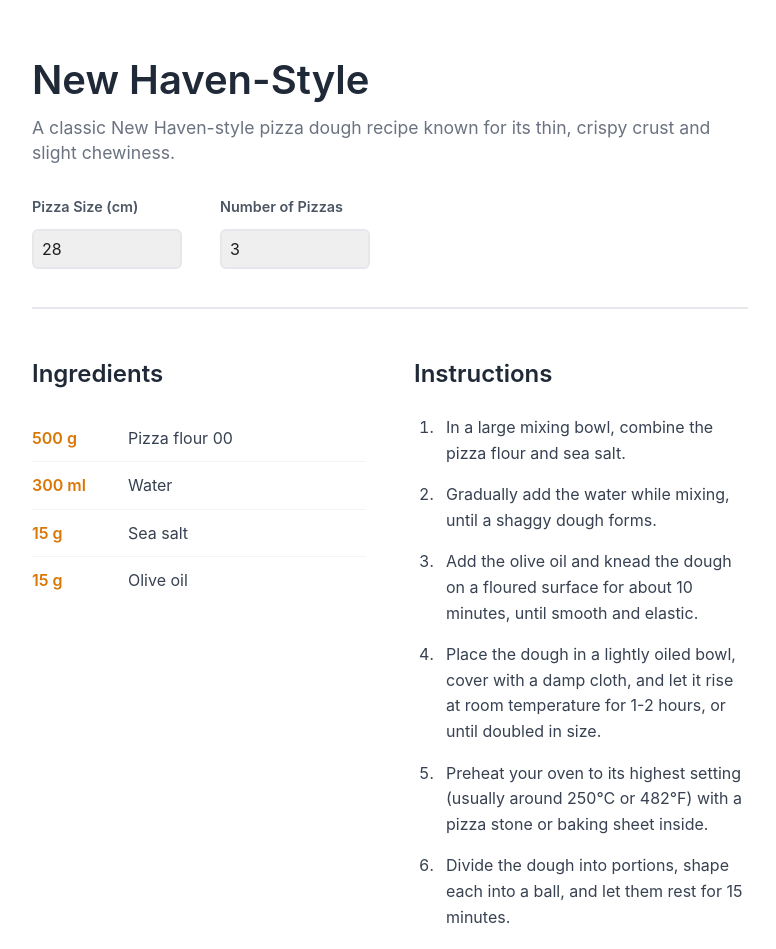
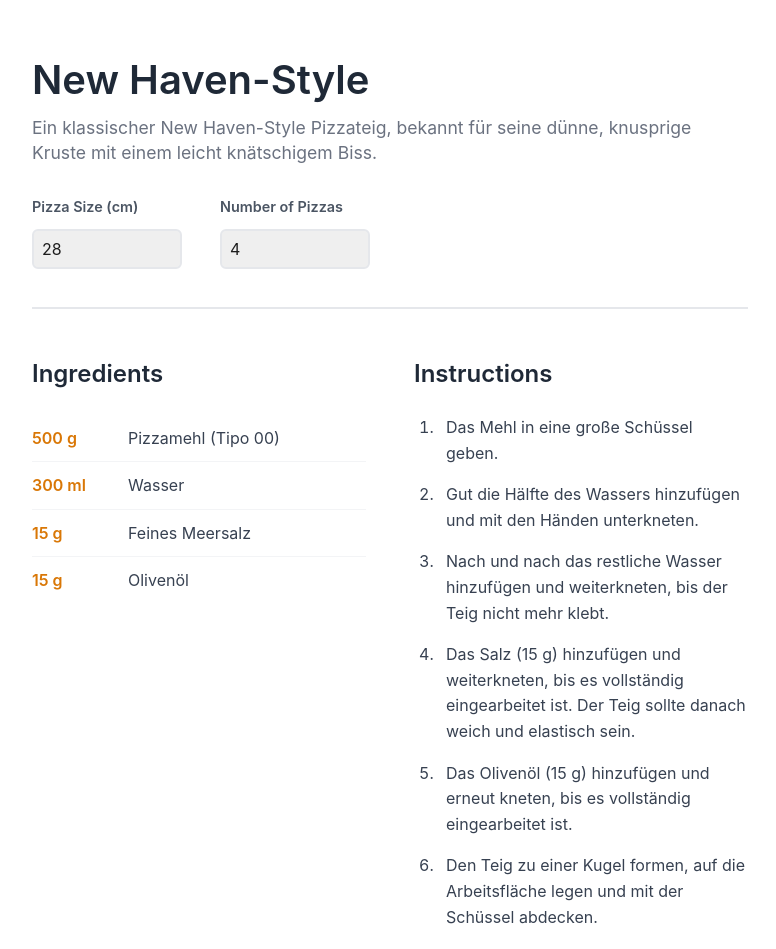
Before and after one commit to SoulKa/teigrechner, a Vue app: page / in a window 1280 px wide. Shown: the top 949 px of the page, without its empty margins (250-1026 px from the left). Built offline with nearby package versions, Linux system fonts and the light colour scheme.

Commit message:
german instructions

```diff
--- a/src/components/RecipeDisplay.vue
+++ b/src/components/RecipeDisplay.vue
@@ -6,8 +6,8 @@ const props = defineProps<{
   recipe: Recipe
 }>()
 
-const pizzaSize = ref(props.recipe.basePizzaSize)
-const pizzaCount = ref(props.recipe.basePizzaCount)
+const pizzaSize = ref(props.recipe.diameter)
+const pizzaCount = ref(props.recipe.portions)
 
 const scaledRecipe = computed(() =>
   RecipeScaler.scale(props.recipe, pizzaSize.value, pizzaCount.value),
@@ -69,7 +69,7 @@ const scaledRecipe = computed(() =>
         <h2>Instructions</h2>
         <ol class="instructions-list">
           <li
-            v-for="(instruction, index) in recipe.instructions"
+            v-for="(instruction, index) in scaledRecipe.instructionTexts"
             :key="index"
             class="instruction-item"
           >
--- a/src/data/recipes.ts
+++ b/src/data/recipes.ts
@@ -27,10 +27,10 @@ export class Ingredient {
     public readonly density: number = 0,
   ) {}
 
-  static readonly PIZZA_FLOUR_00 = new Ingredient('Pizza flour 00', 0.53)
-  static readonly WATER = new Ingredient('Water', 0.997)
-  static readonly SEA_SALT = new Ingredient('Sea salt', 2.16)
-  static readonly OLIVE_OIL = new Ingredient('Olive oil', 0.915)
+  static readonly PIZZA_FLOUR_00 = new Ingredient('Pizzamehl (Tipo 00)', 0.53)
+  static readonly WATER = new Ingredient('Wasser', 0.997)
+  static readonly FINE_GRAINED_SEA_SALT = new Ingredient('Feines Meersalz', 2.16)
+  static readonly OLIVE_OIL = new Ingredient('Olivenöl', 0.915)
 }
 
 export class Quantity {
@@ -56,6 +56,10 @@ export class Quantity {
       Unit.GRAMS,
     )
   }
+
+  multiply(factor: number): Quantity {
+    return new Quantity(this.amount * factor, this.unit)
+  }
 }
 
 export class IngredientQuantity {
@@ -73,42 +77,60 @@ export class IngredientQuantity {
   }
 }
 
+type Instruction = string | ((recipe: Recipe) => string)
+
 export class Recipe {
   constructor(
     public readonly name: string,
     public readonly description: string,
     public readonly ingredients: IngredientQuantity[],
-    public readonly instructions: string[],
-    public readonly basePizzaSize: number, // in cm diameter
-    public readonly basePizzaCount: number,
+    public readonly instructions: Instruction[],
+    /** Diameter of the pizza in centimeters */
+    public readonly diameter: number,
+    /** Number of pizzas the recipe makes */
+    public readonly portions: number,
   ) {}
 
   get weight(): Quantity {
     return Quantity.sum(this.ingredients.map((iq) => iq.weight))
   }
 
+  get weightPerPizza(): Quantity {
+    return this.weight.multiply(1 / this.portions)
+  }
+
+  get instructionTexts(): string[] {
+    return this.instructions.map((instruction) =>
+      typeof instruction === 'string' ? instruction : instruction(this),
+    )
+  }
+
   static readonly NEW_HAVEN = new Recipe(
     'New Haven-Style',
-    'A classic New Haven-style pizza dough recipe known for its thin, crispy crust and slight chewiness.',
+    'Ein klassischer New Haven-Style Pizzateig, bekannt für seine dünne, knusprige Kruste mit einem leicht knätschigem Biss.',
     [
       new IngredientQuantity(Ingredient.PIZZA_FLOUR_00, new Quantity(500, Unit.GRAMS)),
       new IngredientQuantity(Ingredient.WATER, new Quantity(300, Unit.MILLILITERS)),
-      new IngredientQuantity(Ingredient.SEA_SALT, new Quantity(15, Unit.GRAMS)),
+      new IngredientQuantity(Ingredient.FINE_GRAINED_SEA_SALT, new Quantity(15, Unit.GRAMS)),
       new IngredientQuantity(Ingredient.OLIVE_OIL, new Quantity(15, Unit.GRAMS)),
     ],
     [
-      'In a large mixing bowl, combine the pizza flour and sea salt.',
-      'Gradually add the water while mixing, until a shaggy dough forms.',
-      'Add the olive oil and knead the dough on a floured surface for about 10 minutes, until smooth and elastic.',
-      'Place the dough in a lightly oiled bowl, cover with a damp cloth, and let it rise at room temperature for 1-2 hours, or until doubled in size.',
-      'Preheat your oven to its highest setting (usually around 250°C or 482°F) with a pizza stone or baking sheet inside.',
-      'Divide the dough into portions, shape each into a ball, and let them rest for 15 minutes.',
-      'Roll out each dough ball on a floured surface to your desired thickness.',
-      'Add your favorite toppings and bake on the preheated stone or baking sheet for 7-10 minutes, or until the crust is golden and crispy.',
-      'Remove from the oven, slice, and enjoy your New Haven-style pizza!',
+      'Das Mehl in eine große Schüssel geben.',
+      'Gut die Hälfte des Wassers hinzufügen und mit den Händen unterkneten.',
+      'Nach und nach das restliche Wasser hinzufügen und weiterkneten, bis der Teig nicht mehr klebt.',
+      (recipe) =>
+        `Das Salz (${recipe.ingredients[2]!.quantity}) hinzufügen und weiterkneten, bis es vollständig eingearbeitet ist. Der Teig sollte danach weich und elastisch sein.`,
+      (recipe) =>
+        `Das Olivenöl (${recipe.ingredients[3]!.quantity}) hinzufügen und erneut kneten, bis es vollständig eingearbeitet ist.`,
+      'Den Teig zu einer Kugel formen, auf die Arbeitsfläche legen und mit der Schüssel abdecken.',
+      '10min ruhen lassen.',
+      (recipe) =>
+        `Den Teig in ${recipe.portions} gleich große Portionen (je ca. ${recipe.weightPerPizza}) teilen.`,
+      'Jede Portion zu einer strammen Kugel schleifen und in eine Luftdichte Box legen. Im Kühlschrank 18-24h reifen lassen.',
+      'Vor dem Ausrollen den Teig 3-4h bei Raumtemperatur akklimatisieren lassen.',
     ],
     28, // base pizza size in cm
-    3, // base pizza count
+    4, // base pizza count
   )
 }
 
@@ -117,11 +139,11 @@ export class RecipeScaler {
    * Scales a recipe based on pizza size and count.
    * Scaling factor is based on area (proportional to diameter squared) and count.
    */
-  static scale(recipe: Recipe, targetPizzaSize: number, targetPizzaCount: number): Recipe {
+  static scale(recipe: Recipe, targetDiameter: number, targetPortions: number): Recipe {
     // Calculate area ratio: (targetSize² * targetCount) / (baseSize² * baseCount)
-    const baseArea = Math.PI * Math.pow(recipe.basePizzaSize / 2, 2)
-    const targetArea = Math.PI * Math.pow(targetPizzaSize / 2, 2)
-    const scaleFactor = (targetArea * targetPizzaCount) / (baseArea * recipe.basePizzaCount)
+    const baseArea = Math.PI * Math.pow(recipe.diameter / 2, 2)
+    const targetArea = Math.PI * Math.pow(targetDiameter / 2, 2)
+    const scaleFactor = (targetArea * targetPortions) / (baseArea * recipe.portions)
 
     // Scale all ingredients
     const scaledIngredients = recipe.ingredients.map(
@@ -137,8 +159,8 @@ export class RecipeScaler {
       recipe.description,
       scaledIngredients,
       recipe.instructions,
-      targetPizzaSize,
-      targetPizzaCount,
+      targetDiameter,
+      targetPortions,
     )
   }
 }
```
